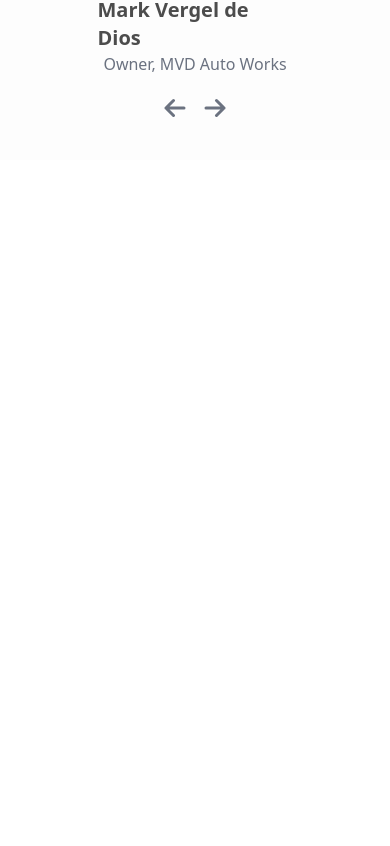
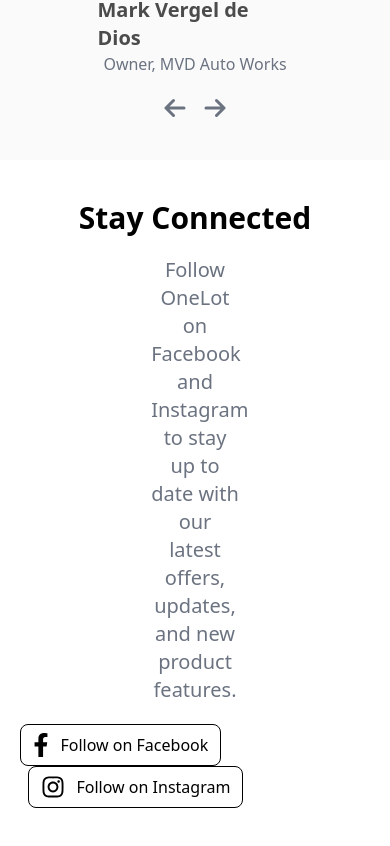
Before and after one commit to dalaixlmao/one-lot-assignment, a Next.js app: page / in a window 390 px wide. Shown: the part 6249-7095 px from the top of the page. Before the commit the page ends 6409 px from the top, so only its background shows below. Built offline with nearby package versions, Linux system fonts and the light colour scheme.

Commit message:
Added StayConnected component, carousel part remaining and responsiveness remaining

```diff
--- a/app/page.tsx
+++ b/app/page.tsx
@@ -4,6 +4,7 @@
 import Features from "@/components/Features";
 import WhyOneLot from "@/components/WhyOneLot";
 import Testimonials from "@/components/Testimonials";
+import StayConnected from "@/components/StayConnected";
 
 export default function Home() {
   return (
@@ -13,6 +14,7 @@
       <Features />
       <WhyOneLot />
       <Testimonials />
+      <StayConnected />
     </div>
   );
 }
--- /dev/null
+++ b/components/StayConnected.tsx
@@ -0,0 +1,65 @@
+"use client";
+import { WhiteSection } from "./ui/section-card";
+import { DescriptiveText, LargestText } from "./ui/texts";
+import { SocialButton } from "./ui/buttons";
+import FacebookLogo from "./icons/facebook-logo";
+import { useState } from "react";
+import InstagramLogo from "./icons/instagram-logo";
+
+export default function StayConnected() {
+  const [hoveredF, setHoveredF] = useState(false);
+  const [hoveredI, setHoveredI] = useState(false);
+
+  return (
+    <WhiteSection className="flex flex-col items-center">
+      <div>
+        <LargestText align="center">Stay Connected</LargestText>
+      </div>
+      <div className="w-full flex flex-col items-center my-5">
+        <div className="text-gray-500 text-center text-xl w-1/4">
+          Follow OneLot on Facebook and Instagram to stay up to date with our
+          latest offers, updates, and new product features.
+        </div>
+      </div>
+      <div>
+        <SocialButton
+          className="mr-2"
+          onMouseEnter={() => {
+            setHoveredF(true);
+          }}
+          onMouseLeave={() => {
+            setHoveredF(false);
+          }}
+        >
+          <div className="flex flex-row">
+            <FacebookLogo color={hoveredF ? "#57009C" : "black"} />
+            <div
+              className={(hoveredF ? `text-[#57009C]` : `text-black`) + ` ml-3`}
+            >
+              Follow on Facebook
+            </div>
+          </div>
+        </SocialButton>
+        <SocialButton
+          className="ml-2"
+          onMouseEnter={() => {
+            setHoveredI(true);
+          }}
+          onMouseLeave={() => {
+            setHoveredI(false);
+          }}
+        >
+          <div className="flex flex-row">
+            <InstagramLogo color={hoveredI ? "#57009C" : "black"} />
+            <div
+              className={(hoveredI ? `text-[#57009C]` : `text-black`) + ` ml-3`}
+            >
+              Follow on Instagram
+            </div>
+          </div>
+        </SocialButton>
+      </div>
+      <div></div>
+    </WhiteSection>
+  );
+}
--- /dev/null
+++ b/components/icons/facebook-logo.tsx
@@ -0,0 +1,16 @@
+export default function FacebookLogo({color}:{color:string}) {
+  return (
+    <svg
+      stroke={color}
+      fill={color}
+      strokeWidth="0"
+      viewBox="0 0 320 512"
+      className="w-4 h-6"
+      height="1em"
+      width="1em"
+      xmlns="http://www.w3.org/2000/svg"
+    >
+      <path d="M279.14 288l14.22-92.66h-88.91v-60.13c0-25.35 12.42-50.06 52.24-50.06h40.42V6.26S260.43 0 225.36 0c-73.22 0-121.08 44.38-121.08 124.72v70.62H22.89V288h81.39v224h100.17V288z"></path>
+    </svg>
+  );
+}
--- /dev/null
+++ b/components/icons/instagram-logo.tsx
@@ -0,0 +1,16 @@
+export default function InstagramLogo({color}:{color:string}) {
+  return (
+    <svg
+      stroke={color}
+      fill={color}
+      strokeWidth="0"
+      viewBox="0 0 448 512"
+      className="w-6 h-6"
+      height="1em"
+      width="1em"
+      xmlns="http://www.w3.org/2000/svg"
+    >
+      <path d="M224.1 141c-63.6 0-114.9 51.3-114.9 114.9s51.3 114.9 114.9 114.9S339 319.5 339 255.9 287.7 141 224.1 141zm0 189.6c-41.1 0-74.7-33.5-74.7-74.7s33.5-74.7 74.7-74.7 74.7 33.5 74.7 74.7-33.6 74.7-74.7 74.7zm146.4-194.3c0 14.9-12 26.8-26.8 26.8-14.9 0-26.8-12-26.8-26.8s12-26.8 26.8-26.8 26.8 12 26.8 26.8zm76.1 27.2c-1.7-35.9-9.9-67.7-36.2-93.9-26.2-26.2-58-34.4-93.9-36.2-37-2.1-147.9-2.1-184.9 0-35.8 1.7-67.6 9.9-93.9 36.1s-34.4 58-36.2 93.9c-2.1 37-2.1 147.9 0 184.9 1.7 35.9 9.9 67.7 36.2 93.9s58 34.4 93.9 36.2c37 2.1 147.9 2.1 184.9 0 35.9-1.7 67.7-9.9 93.9-36.2 26.2-26.2 34.4-58 36.2-93.9 2.1-37 2.1-147.8 0-184.8zM398.8 388c-7.8 19.6-22.9 34.7-42.6 42.6-29.5 11.7-99.5 9-132.1 9s-102.7 2.6-132.1-9c-19.6-7.8-34.7-22.9-42.6-42.6-11.7-29.5-9-99.5-9-132.1s-2.6-102.7 9-132.1c7.8-19.6 22.9-34.7 42.6-42.6 29.5-11.7 99.5-9 132.1-9s102.7-2.6 132.1 9c19.6 7.8 34.7 22.9 42.6 42.6 11.7 29.5 9 99.5 9 132.1s2.7 102.7-9 132.1z"></path>
+    </svg>
+  );
+}
--- a/components/ui/buttons.tsx
+++ b/components/ui/buttons.tsx
@@ -1,10 +1,40 @@
 import { WrapperFunctionTypes } from "@/lib/types";
-
+import React from "react";
 
 export function HyperButton({ children }: WrapperFunctionTypes) {
-  return <button className="px-3 py-2 text-sm text-white font-semmibold bg-purple rounded-md">{children}</button>;
+  return (
+    <button className="px-3 py-2 text-sm text-white font-semmibold bg-purple rounded-md">
+      {children}
+    </button>
+  );
 }
 
 export function LightButton({ children }: WrapperFunctionTypes) {
-  return <button className="px-3 py-2 text-sm font-semibold text-gray-900 hover:text-purple">{children}</button>;
+  return (
+    <button className="px-3 py-2 text-sm font-semibold text-gray-900 hover:text-purple">
+      {children}
+    </button>
+  );
 }
+
+export function SocialButton({
+  children,
+  onMouseEnter,
+  onMouseLeave,
+  className,
+}: {
+  children: React.ReactNode;
+  onMouseEnter: () => void;
+  onMouseLeave: () => void;
+  className: string;
+}) {
+  return (
+    <button
+      onMouseEnter={onMouseEnter}
+      onMouseLeave={onMouseLeave}
+      className={"px-3 py-2 border border-black rounded-lg " + className}
+    >
+      {children}
+    </button>
+  );
+}
--- a/components/ui/section-card.tsx
+++ b/components/ui/section-card.tsx
@@ -13,7 +13,7 @@
 export function GraySection({ children, className }: SectionType) {
   return (
     <div
-      className={`w-full flex flex-col bg-gray-100/20 items-center py-10 ${className}`}
+      className={`w-full flex flex-col bg-gray-200/20 items-center py-10 ${className}`}
     >
       <div className={`${className}`}>{children}</div>
     </div>
```
